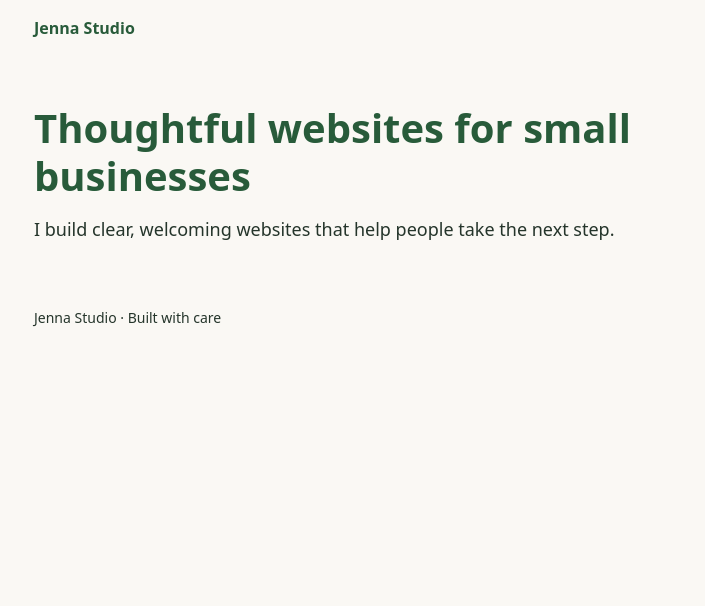
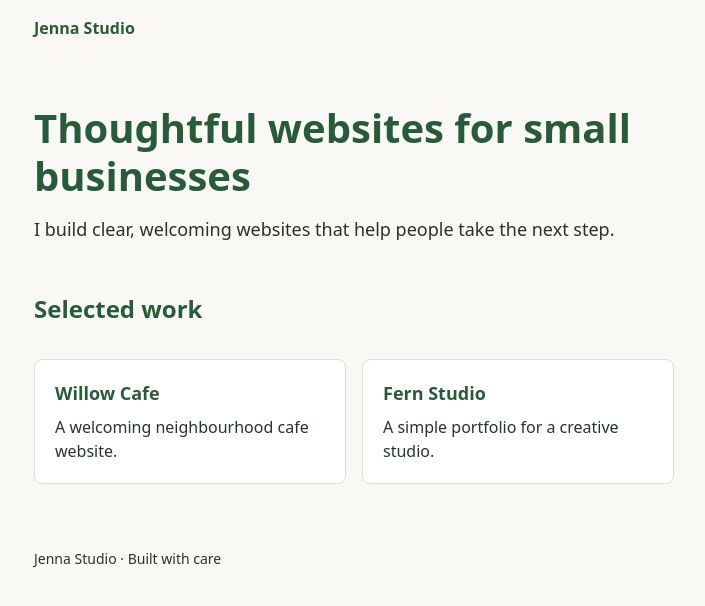
Before and after one commit to itcodegirl/adw-walkthrough-20261113, a website built with Vite: page index.html in a window 1280 px wide. Shown: the whole page, without its empty margins (286-991 px from the left). Built offline with nearby package versions, Linux system fonts and the light colour scheme.

Commit message:
add selected portfolio work

```diff
--- a/index.html
+++ b/index.html
@@ -13,6 +13,17 @@
     <main>
       <h1>Thoughtful websites for small businesses</h1>
       <p>I build clear, welcoming websites that help people take the next step.</p>
+      <section>
+        <h2>Selected work</h2>
+        <article>
+          <h3>Willow Cafe</h3>
+          <p>A welcoming neighbourhood cafe website.</p>
+        </article>
+        <article>
+          <h3>Fern Studio</h3>
+          <p>A simple portfolio for a creative studio.</p>
+        </article>
+      </section>
     </main>
     <footer>Jenna Studio · Built with care</footer>
     <script type="module" src="/src/main.js"></script>
--- a/src/style.css
+++ b/src/style.css
@@ -47,8 +47,50 @@ h1 {
   margin: 0 0 1rem;
 }
 
-main p {
+main > p {
   font-size: 1.125rem;
+  margin: 0;
+}
+
+section {
+  margin-top: 3rem;
+}
+
+h2 {
+  color: var(--brand);
+  font-size: 1.5rem;
+  margin: 0 0 1rem;
+}
+
+section {
+  display: grid;
+  gap: 1rem;
+}
+
+@media (min-width: 40rem) {
+  section {
+    grid-template-columns: 1fr 1fr;
+  }
+
+  section h2 {
+    grid-column: 1 / -1;
+  }
+}
+
+article {
+  background: #fff;
+  border: 1px solid #e3ded4;
+  border-radius: 0.5rem;
+  padding: 1.25rem;
+}
+
+article h3 {
+  color: var(--brand);
+  font-size: 1.125rem;
+  margin: 0 0 0.5rem;
+}
+
+article p {
   margin: 0;
 }
 
```
